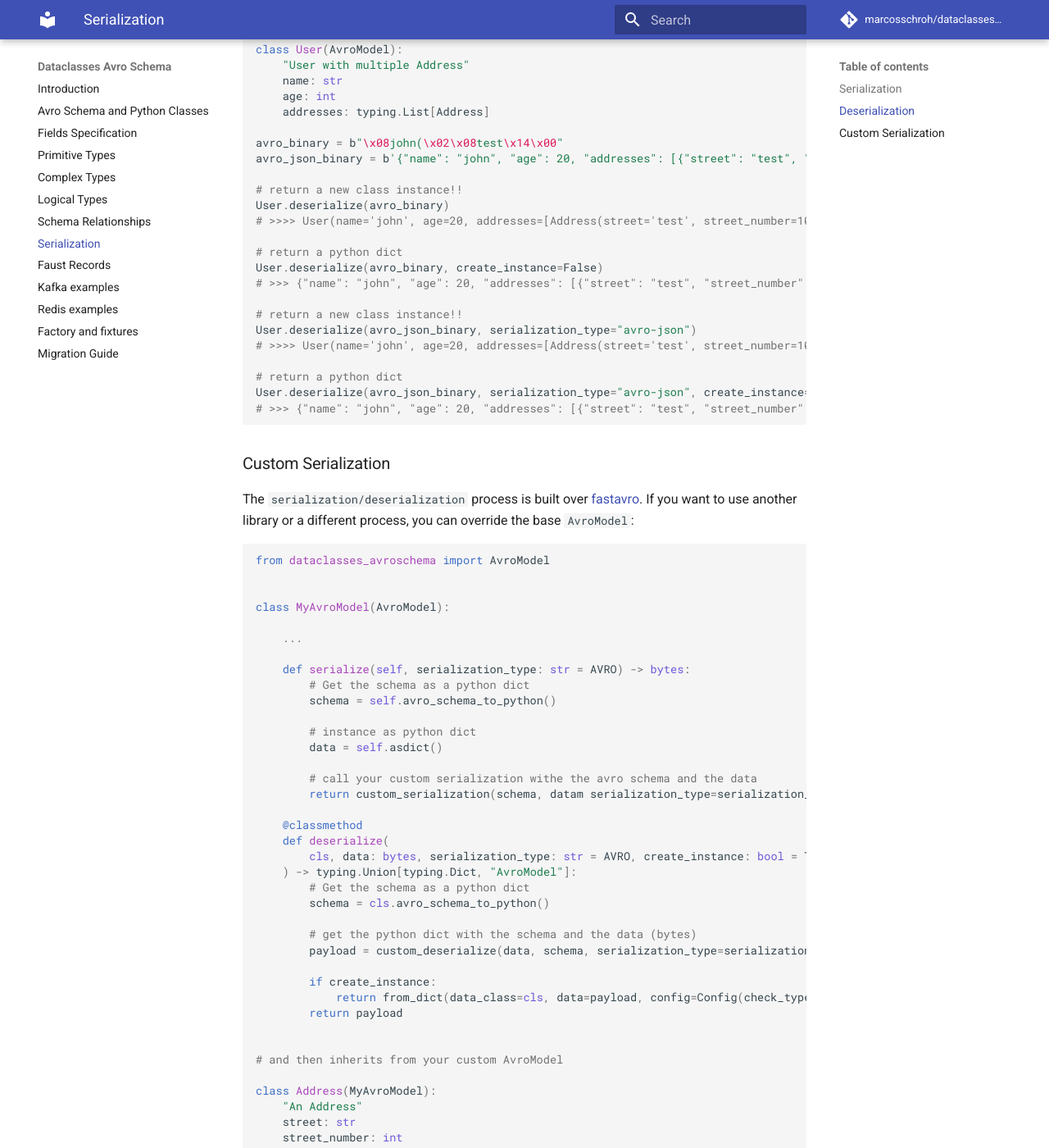
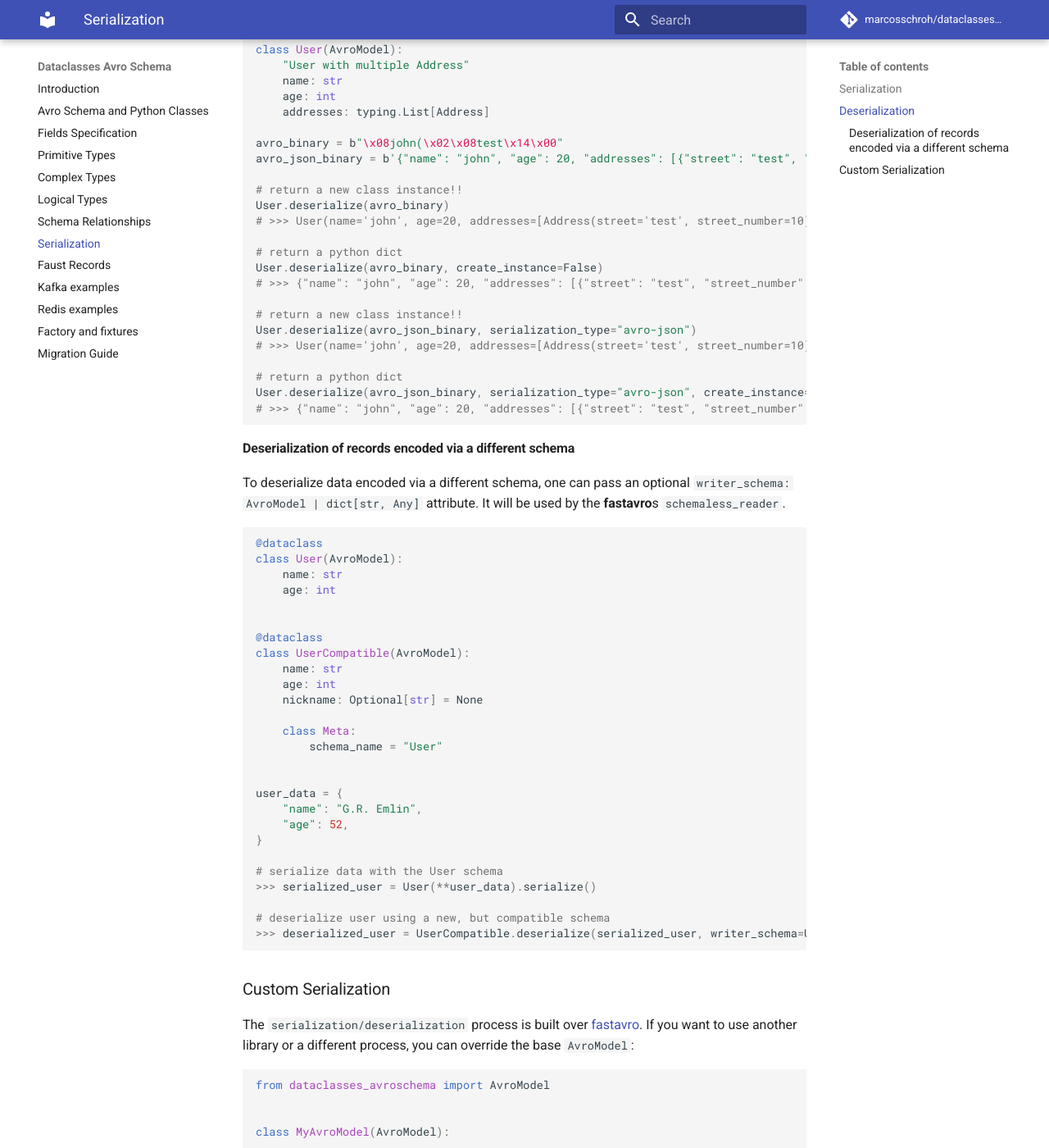
Before and after one commit to marcosschroh/dataclasses-avroschema, an MkDocs documentation site: the page built from docs/serialization.md, in a window 1280 px wide and 1400 px high, scrolled down 1523 px. Shown: the whole window at 82% size. Built offline with MkDocs 1.6.1 and Material for MkDocs 9.7.7, drawn with Linux system fonts in a browser that asks for light colours; comment, search, counter and statistics services are not loaded.

Commit message:
Add writer_schema attribute in deserialization.
It allows deserialization of records that have been encoded using different, but compatible schema.

````diff
--- a/docs/serialization.md
+++ b/docs/serialization.md
@@ -79,7 +79,7 @@ avro_json_binary = b'{"name": "john", "age": 20, "addresses": [{"street": "test"
 
 # return a new class instance!!
 User.deserialize(avro_binary)
-# >>>> User(name='john', age=20, addresses=[Address(street='test', street_number=10)])
+# >>> User(name='john', age=20, addresses=[Address(street='test', street_number=10)])
 
 # return a python dict
 User.deserialize(avro_binary, create_instance=False)
@@ -87,11 +87,44 @@ User.deserialize(avro_binary, create_instance=False)
 
 # return a new class instance!!
 User.deserialize(avro_json_binary, serialization_type="avro-json")
-# >>>> User(name='john', age=20, addresses=[Address(street='test', street_number=10)])
+# >>> User(name='john', age=20, addresses=[Address(street='test', street_number=10)])
 
 # return a python dict
 User.deserialize(avro_json_binary, serialization_type="avro-json", create_instance=False)
 # >>> {"name": "john", "age": 20, "addresses": [{"street": "test", "street_number": 10}]}
+```
+
+#### Deserialization of records encoded via a different schema
+To deserialize data encoded via a different schema, one can pass an optional `writer_schema: AvroModel | dict[str, Any]` attribute. It will be used by the **fastavro**s `schemaless_reader`.
+
+```python
+@dataclass
+class User(AvroModel):
+    name: str
+    age: int
+
+
+@dataclass
+class UserCompatible(AvroModel):
+    name: str
+    age: int
+    nickname: Optional[str] = None
+
+    class Meta:
+        schema_name = "User"
+
+
+user_data = {
+    "name": "G.R. Emlin",
+    "age": 52,
+}
+
+# serialize data with the User schema
+>>> serialized_user = User(**user_data).serialize()
+
+# deserialize user using a new, but compatible schema
+>>> deserialized_user = UserCompatible.deserialize(serialized_user, writer_schema=User)
+
 ```
 
 ### Custom Serialization
````
Also changed, not shown: 3 other files.
